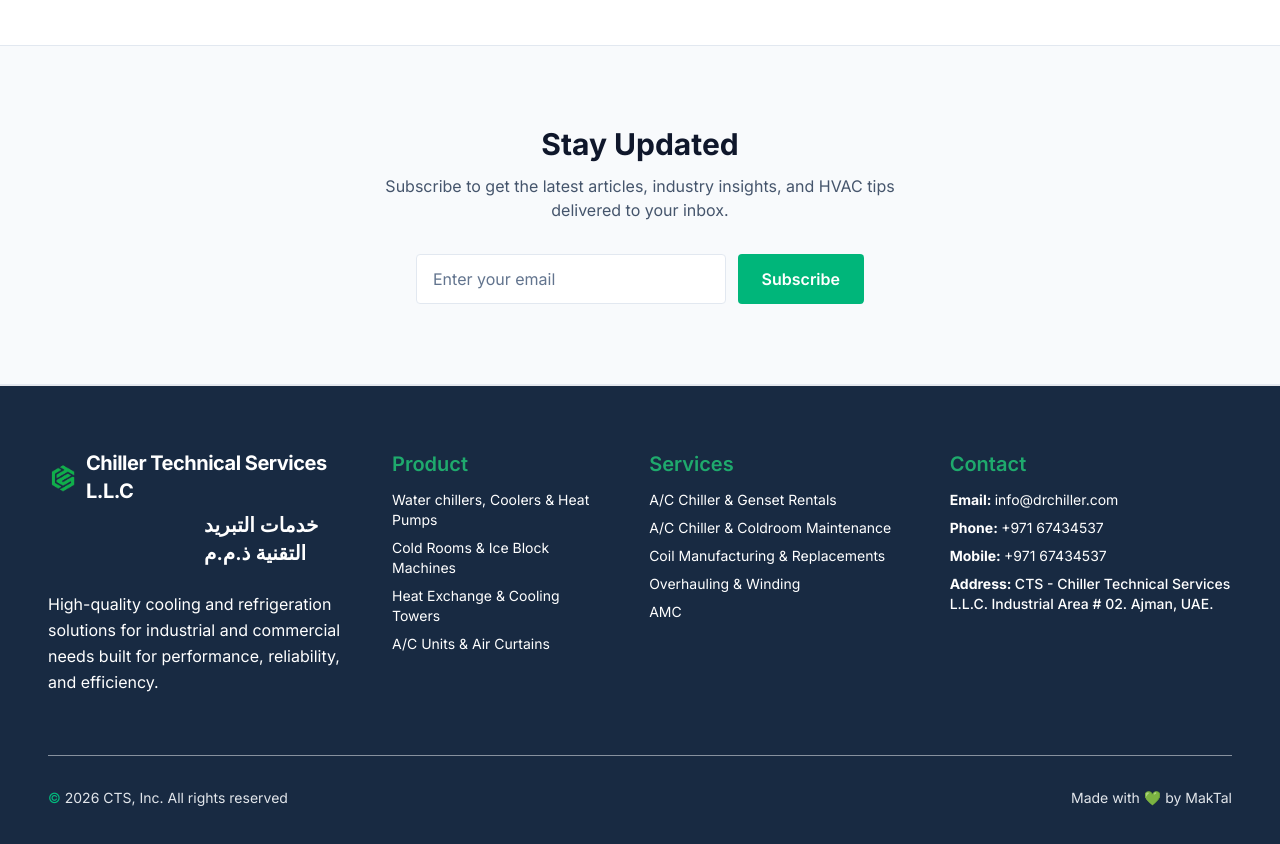
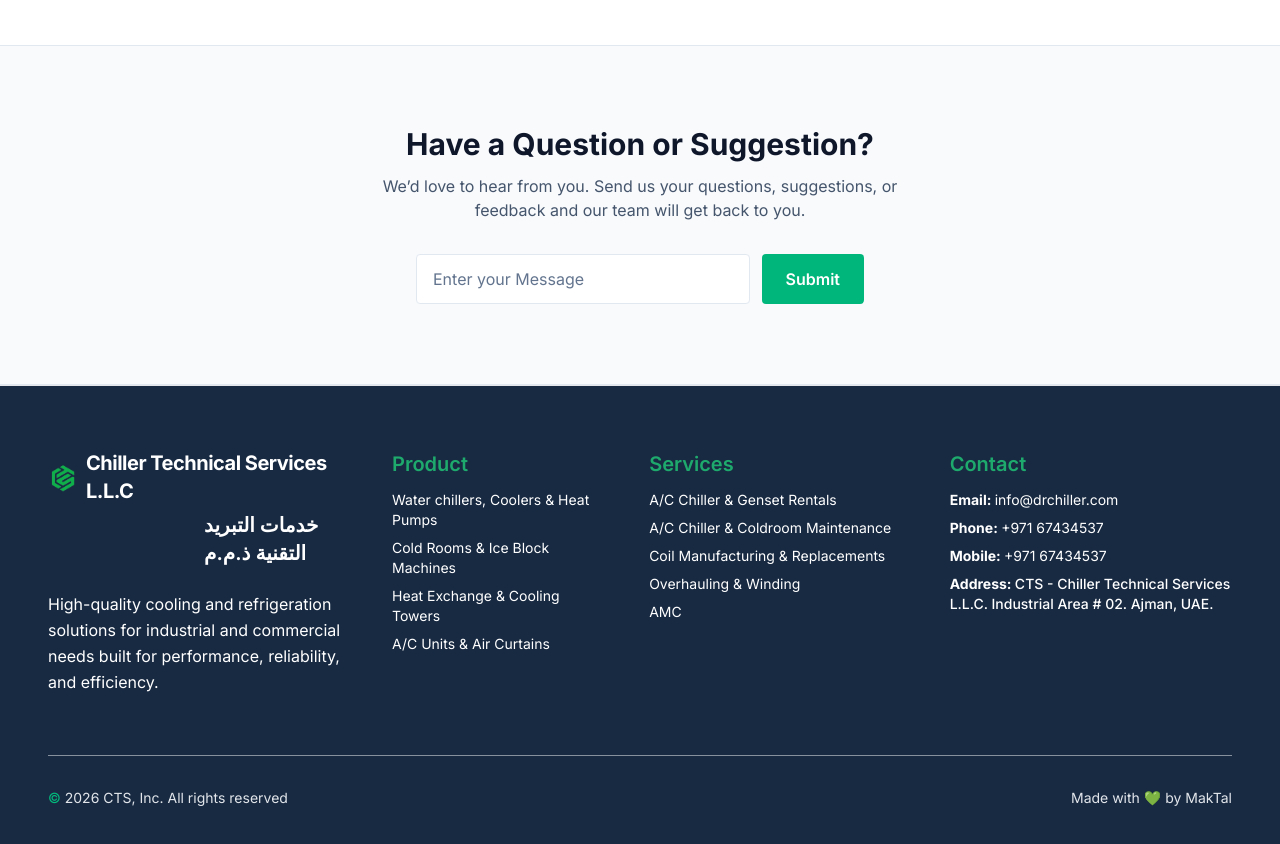
Before and after one commit to abints47/CTS-drchillar-project, a Next.js app: page /blog in a window 1280 px wide. Shown: the part 2020-2864 px from the top of the page. Built offline with nearby package versions, Linux system fonts and the light colour scheme.

Commit message:
added feedback form init

```diff
--- a/app/(dashboard)/blog/page.tsx
+++ b/app/(dashboard)/blog/page.tsx
@@ -106,19 +106,19 @@ export default function BlogPage() {
         <div className="max-w-4xl mx-auto px-4 sm:px-6 lg:px-8">
           <div className="text-center" data-aos="fade-up">
             <h2 className="text-xl sm:text-2xl lg:text-3xl font-bold text-slate-900 dark:text-white mb-3">
-              Stay Updated
+              Have a Question or Suggestion?
             </h2>
             <p className="text-sm sm:text-base text-slate-600 dark:text-slate-400 mb-6 sm:mb-8 max-w-xl mx-auto">
-              Subscribe to get the latest articles, industry insights, and HVAC tips delivered to your inbox.
+              We’d love to hear from you. Send us your questions, suggestions, or feedback and our team will get back to you.
             </p>
             <div className="flex flex-col sm:flex-row gap-3 max-w-md mx-auto">
               <input
                 type="email"
-                placeholder="Enter your email"
+                placeholder="Enter your Message"
                 className="flex-1 px-4 py-3 bg-white dark:bg-slate-900 border border-slate-200 dark:border-slate-800 rounded text-sm sm:text-base text-slate-900 dark:text-white placeholder-slate-500 dark:placeholder-slate-400 focus:outline-none focus:border-[#00B67A]"
               />
               <button className="px-6 py-3 bg-[#00B67A] hover:bg-emerald-700 text-white text-sm sm:text-base font-semibold rounded transition-colors cursor-pointer">
-                Subscribe
+                Submit
               </button>
             </div>
           </div>
--- a/app/page.tsx
+++ b/app/page.tsx
@@ -471,7 +471,7 @@ export default function HomePage() {
               Get In Touch
             </p>
 
-            <h2 className="text-xl sm:text-3xl lg:text-3xl font-extrabold text-slate-800 dark:text-white tracking-tight">
+            <h2 className="text-xl sm:text-3xl lg:text-3xl font-bold text-slate-800 dark:text-white tracking-tight">
               Need Cooling for Your Space?
             </h2>
 
```
